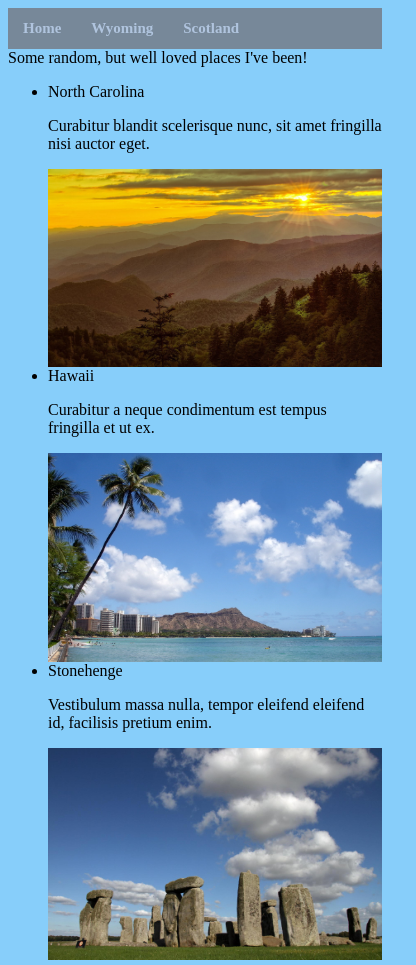
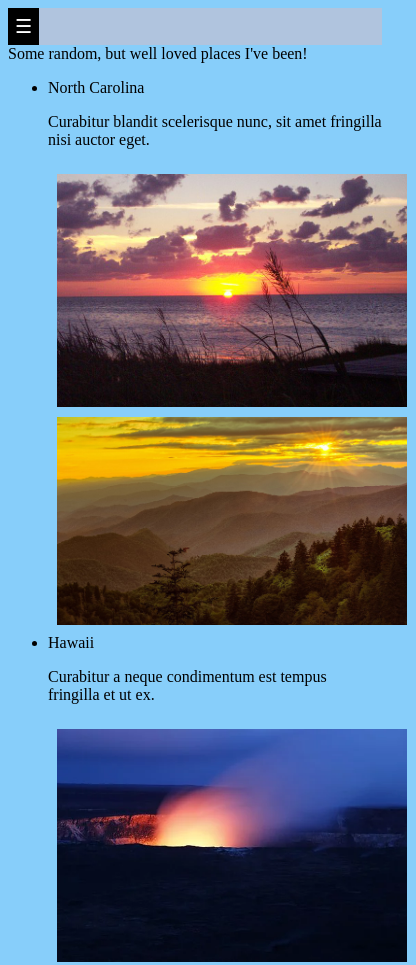
Before and after one commit to sarahkupham/CodeLouisvilleFinalProject, a plain HTML site: page other.html in a window 390 px wide. Shown: the top 965 px of the page, 416 px wide, since content can reach past the window. Drawn offline with Linux system fonts and the light colour scheme.

Commit message:
added hamburger menu, arranged photos for two screen sizes

```diff
--- a/other.html
+++ b/other.html
@@ -1,10 +1,21 @@
 <head>
     <link rel="stylesheet" href="style.css">
-    <div class="topnav" style="topnav">
+
+   <!-- creating the hamburger menu options -->
+<nav id="hamnav">
+    <!-- the actual hamburger build, hold the tomatoes -->
+    <label for="hamburger">&#9776;</label>
+    <input type="checkbox" id="hamburger"/>
+
+    <!-- the list items for the hamburger -->
+    <div id="hamitems">
         <a href="index.html">Home</a>
         <a href="wyoming.html">Wyoming</a>
-        <a href="Scotland.html">Scotland</a>
+        <a href="scotland.html">Scotland</a></a>
+        <a href="other.html">Other places I've been</a>
     </div>
+  </nav>
+
     <title>Other Places I've Been</title>
     Some random, but well loved places I've been!
 </head>
@@ -14,15 +25,22 @@
     <ul>
         <li>North Carolina</li>
             <p>Curabitur blandit scelerisque nunc, sit amet fringilla nisi auctor eget.</p>
-            <img src = "images/blue mountains.jpg" title="Mountain Sunset" alt="Mountain Sunset"width="100%" height="auto">
-
+            <div class = "container">
+                <img class="item" src = "images/blue mountains.jpg" title="Mountain Sunset" alt="Mountain Sunset">
+                <img class="item" src = "images/north carolina sunset.jpg" title="Ocean View" alt="Ocean View">
+            </div>
         <li>Hawaii</li>
             <p>Curabitur a neque condimentum est tempus fringilla et ut ex.</p>
-            <img src = "images/waikiki.jpg" title="Diamondhead Crater, Waikiki" alt="Diamondhead Crater, Waikiki"width="100%" height="auto">
-
-        <li>Stonehenge</li>
+            <div class ="container">
+                <img class ="item" src = "images/waikiki.jpg" title="Diamondhead Crater, Waikiki" alt="Diamondhead Crater, Waikiki"width="100%" height="auto">
+                <img class="item" src = "images/hawaii eruption.webp" title="Volcano Eruption" alt="Volcano erupting">
+            </div>
+        <li>Odds and Ends</li>
             <p>Vestibulum massa nulla, tempor eleifend eleifend id, facilisis pretium enim. </p>
-            <img src = "images/stonehenge.jpg" title="Stonehenge" alt="Stonehenge" width="100%" height="auto">
+            <div class="container">
+                <img class ="item" src = "images/temple bar.jpeg" title="Temple Bar, Dublin" alt="Temple Bar">
+                <img class ="item" src = "images/giants causeway.jpg" title="GIant's Causeway" alt="Giant's Causeway">
+        </div>
     </ul>
 </body>
 
--- a/style.css
+++ b/style.css
@@ -23,24 +23,80 @@ body {background-color: lightskyblue}
     font-weight: bold;
   }
 
-  /* Add a grey background color to the top navigation */
-.topnav {
-    background-color: lightslategray;
-    overflow: hidden;
+ /* big screen hamburger settings */
+/* Hamburger Box */
+#hamnav {
+  width: 100%;
+  background-color:lightsteelblue;
+}
+
+/* horizontal menu settings */
+#hamitems { display: flex; }
+#hamitems a {
+  flex-grow: 1;
+  flex-basis: 0;
+  padding: 12px;
+  color: blueviolet;
+  text-decoration: none;
+  text-align: center;
+}
+#hamitems a:hover { background: grey; }
+
+/* settings to hid the hamburger */
+#hamnav label, #hamburger { display: none; }
+
+/* mobile hamburger settings */
+@media screen and (max-width: 450px){
+  /* change to vertical menu box */
+  #hamitems a {
+    box-sizing: border-box;
+    display: block;
+    width: 100%;
+    border-top: 2px solid purple;
   }
-/* Add formatting to the links in the top navigation */
-  .topnav a {
-    float: left;
-    color: lightsteelblue;
-    text-align: center;
-    padding: 12px 15px;
-    text-decoration: none;
-    font-size: 15px;
-    font-weight: bolder;
+  /* hamburger icon */
+  #hamnav label {
+    display: inline-block;
+    color: white;
+    background: black;
+    font-style: normal;
+    font-size: 1.2em;
+    padding: 7px;
   }
-  /* Add formatting for when hovering over a link in the top navigation */
-  .topnav a:hover {
-    background-color: darkblue);
-    color: black;
-    font-weight: bold;
+
+  /* when to show/hide hamburger */
+  #hamitems { display: none; }
+  #hamnav input:checked ~ #hamitems { display: block; }
+}
+
+
+/* photo settings for large screen container and item*/
+.container {
+  display: flex;
+  flex-direction: row;
+  padding: 10px;
+  width: fit-content;
   }
+
+.item {
+  margin: 5px;
+  width: 750px;
+  height: auto;
+}
+
+/* small screen photo display*/
+@media screen and (max-width: 450px){
+  /* change to vertical display */
+  .container {
+    display: flex;
+    flex-direction: column-reverse;
+    padding: 4px;
+    width: fit-content;
+    }
+
+  .item {
+    margin: 5px;
+    width: 350px;
+    height: auto;
+  }
+}
```
Also changed, not shown: index.html (+17 -0 lines), scotland.html (+28 -8 lines), wyoming.html (+23 -8 lines), images/coo 2.jpg (added), images/coo 3.jpg (added), images/edinburgh 2.jpg (added), images/edinburgh 3.jpg (added), images/giants causeway.jpg (added), images/hawaii eruption.webp (added), images/highlands 2 callanish.jpg (added), images/highlands 3 inverness and river ness.jpg (added), images/north carolina sunset.jpg (added), images/temple bar.jpeg (added), images/yellowstone 2.jpg (added), 2 more files.
